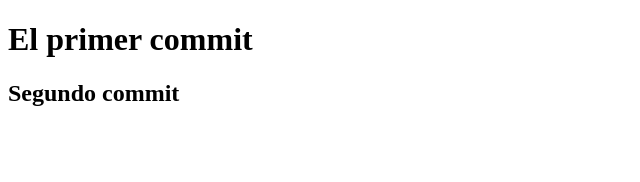
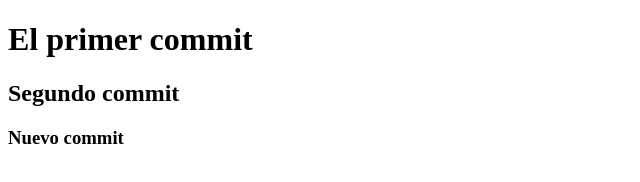
Before and after one commit to elafalla/Proyectos, a plain HTML site: page index.html in a window 1280 px wide. Shown: the whole page, without its empty margins (0-640 px from the left). Drawn offline with Linux system fonts and the light colour scheme.

Commit message:
Nuevo commit

```diff
--- a/index.html
+++ b/index.html
@@ -10,5 +10,6 @@
 <body>
     <h1>El primer commit</h1>
     <h2>Segundo commit</h2>
+    <h3>Nuevo commit</h3>
 </body>
 </html>
```
